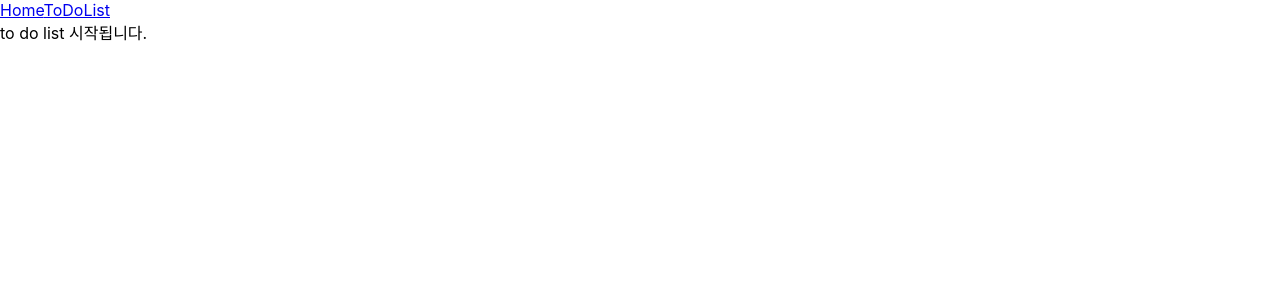
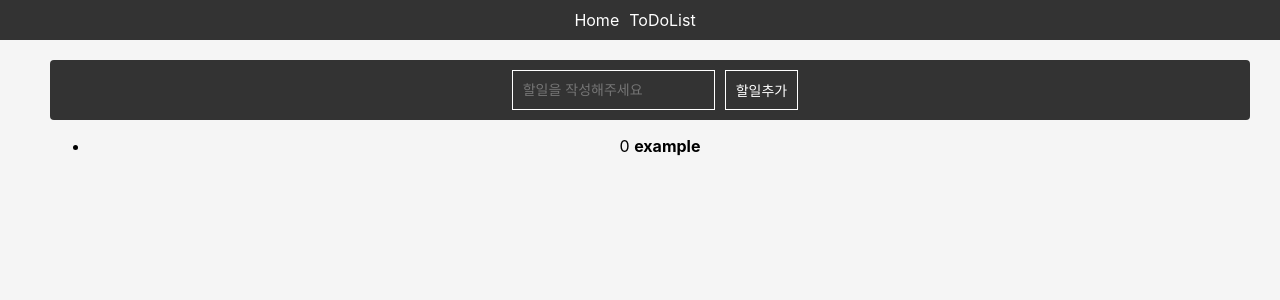
Before and after one commit to dkdlelql123/react, a React (Vite) app: page /todolist in a window 1280 px wide. Shown: the top 300 px of the page. Built offline with nearby package versions, Linux system fonts and the light colour scheme.

Commit message:
todo 할일추가 기능구현, 목록 UI 생성 완료

```diff
--- a/src/App.jsx
+++ b/src/App.jsx
@@ -14,12 +14,14 @@ function App() {
         </nav>
       </header>
 
-      <body>
+      <div id="body">
         <Switch>
-          <Route path="/" exact >Main 화면입니다.</Route>
+          <Route path="/" exact >
+            반갑습니다.
+          </Route>
           <Route path="/todolist" component={ToDoList} />
         </Switch>
-      </body>
+      </div>
       </BrowserRouter>
     </div>
   )
--- a/src/feature/ToDoList.jsx
+++ b/src/feature/ToDoList.jsx
@@ -1,8 +1,50 @@
 import { useState } from "react"
 
 const ToDoList = () => {
+  const [newToDoTitle, setNewToDoTitle] = useState();
+  const [lastTodoId, setLastTodoId]  = useState(0);
+  const [todos, setTodos] = useState([
+    {
+      id:0,
+      title:'example'
+    }
+  ]);
+
+  const btnAddToDoList = () => {
+    console.log(newToDoTitle);
+    const newTodo = {
+      id: lastTodoId+1,
+      title:newToDoTitle
+    }
+
+    setTodos([...todos, newTodo]);
+    setNewToDoTitle('');
+    setLastTodoId(newTodo.id);
+  }
+
   return <>
-    to do list 시작됩니다.
+    {todos.length === 0 && <h3>할일을 작성해주세요.</h3>}
+
+    <div id="toDoListForm" >
+      <input
+        type="text"
+        placeholder="할일을 작성해주세요"
+        value={newToDoTitle}
+        onChange={ (e)=> setNewToDoTitle(e.target.value) }
+      />
+      <button onClick={btnAddToDoList} >할일추가</button>
+    </div>
+
+    <div id="toDoList">
+      <ul>
+      {
+        todos.map( todo => <li key={todo.id} >
+          <span>{todo.id} </span>
+          <strong>{todo.title}</strong>
+        </li> )
+      }
+      </ul>
+    </div>
   </>
 }
 
--- a/src/index.css
+++ b/src/index.css
@@ -5,9 +5,63 @@ body {
     sans-serif;
   -webkit-font-smoothing: antialiased;
   -moz-osx-font-smoothing: grayscale;
+  min-width:600px;
+  background: #f5f5f5;
 }
 
 code {
   font-family: source-code-pro, Menlo, Monaco, Consolas, 'Courier New',
     monospace;
 }
+
+a{
+  text-decoration: none;
+}
+
+header{
+  background: #333;
+}
+
+header nav {
+  display:flex;
+  align-items: center;
+  justify-content: center;
+}
+
+header nav > * {
+  padding:10px 10px 10px 0px;
+  color:white;
+}
+
+#body{
+  padding: 20px 50px 0;
+  text-align: center;
+}
+
+#toDoListForm {
+  padding:10px;
+  background:#333;
+  width:100%;
+  display: flex;
+  align-items: center;
+  justify-content: center;
+  border-radius: 4px;
+}
+
+#toDoListForm * {
+  color:#fff;
+  border:1px solid #fff;
+  font-size:14px;
+  height:40px;
+  line-height: 40px;
+  background: transparent;
+  padding:0 10px;
+  margin:0 0 0 10px;
+  box-sizing: border-box;
+}
+
+#toDoListForm button:hover {
+  background:#222
+}
+
+#toDoList{}
```
